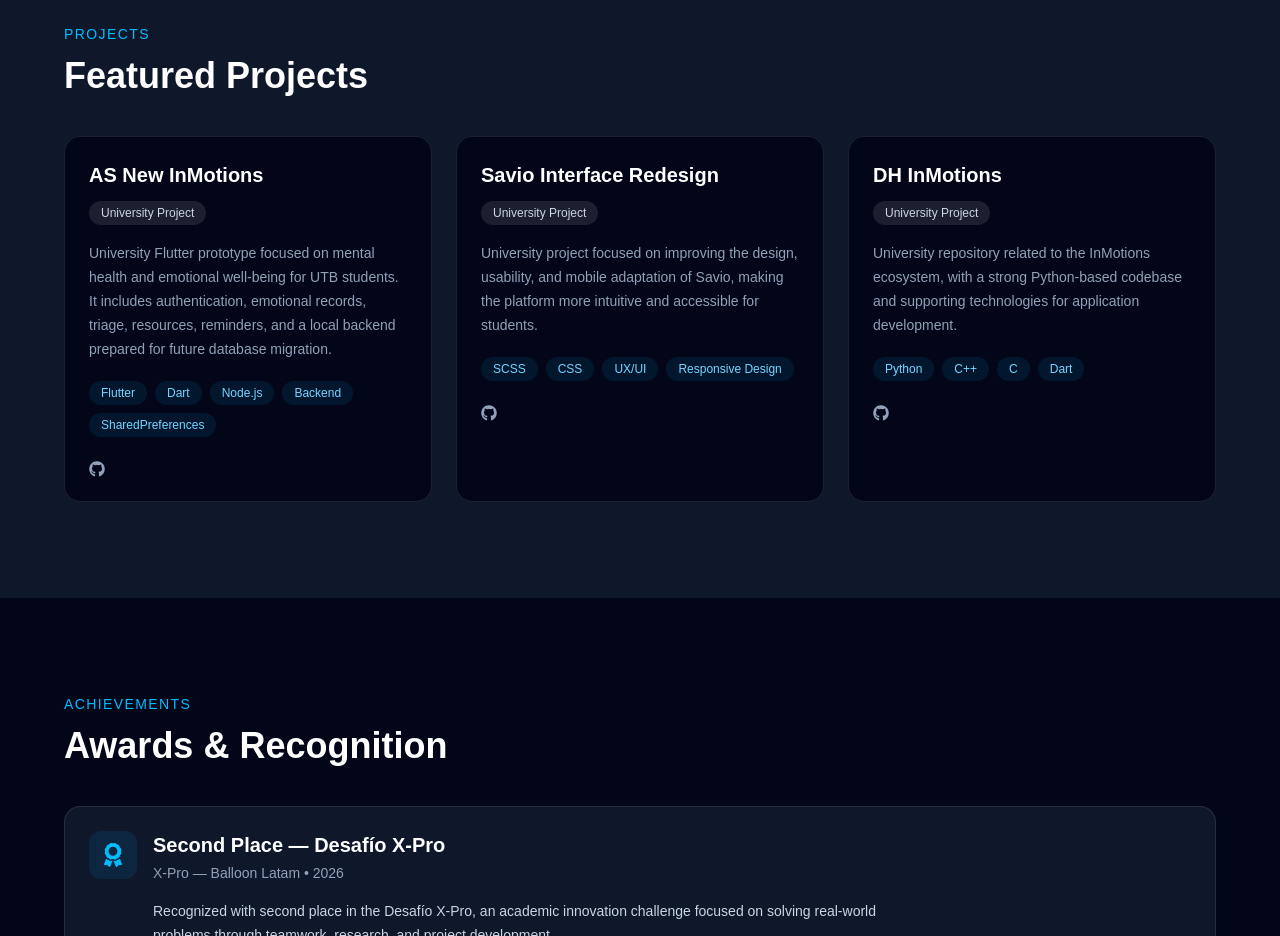
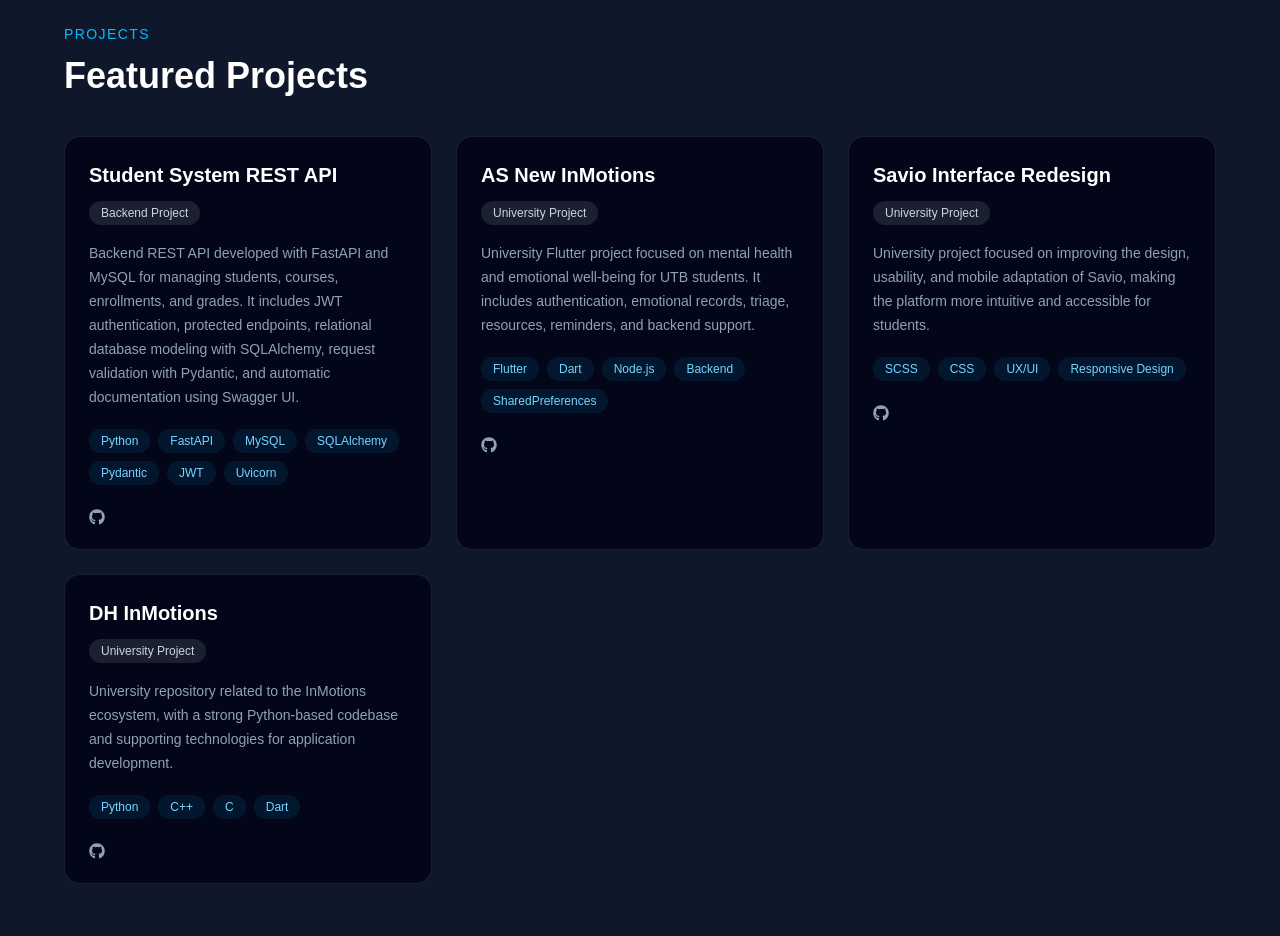
Before and after one commit to Santlas09/Portfolio, a Next.js app: page / in a window 1280 px wide. Shown: the part 1840-2776 px from the top of the page. Built offline with nearby package versions, Linux system fonts and the light colour scheme.

Commit message:
Add student system REST API project

```diff
--- a/src/data/projects.ts
+++ b/src/data/projects.ts
@@ -1,11 +1,28 @@
 export const projects = [
+  {
+    title: "Student System REST API",
+    description:
+      "Backend REST API developed with FastAPI and MySQL for managing students, courses, enrollments, and grades. It includes JWT authentication, protected endpoints, relational database modeling with SQLAlchemy, request validation with Pydantic, and automatic documentation using Swagger UI.",
+    tech: [
+      "Python",
+      "FastAPI",
+      "MySQL",
+      "SQLAlchemy",
+      "Pydantic",
+      "JWT",
+      "Uvicorn",
+    ],
+    github: "https://github.com/Santlas09/Student-system-api",
+    demo: "",
+    type: "Backend Project",
+  },
   {
     title: "AS New InMotions",
     description:
-      "University Flutter prototype focused on mental health and emotional well-being for UTB students. It includes authentication, emotional records, triage, resources, reminders, and a local backend prepared for future database migration.",
+      "University Flutter project focused on mental health and emotional well-being for UTB students. It includes authentication, emotional records, triage, resources, reminders, and backend support.",
     tech: ["Flutter", "Dart", "Node.js", "Backend", "SharedPreferences"],
     github: "https://github.com/ISCOUTB/AS_New_InMotions",
-    demo: "#",
+    demo: "",
     type: "University Project",
   },
   {
@@ -14,7 +31,7 @@ export const projects = [
       "University project focused on improving the design, usability, and mobile adaptation of Savio, making the platform more intuitive and accessible for students.",
     tech: ["SCSS", "CSS", "UX/UI", "Responsive Design"],
     github: "https://github.com/ISCOUTB/AS-clasesSAVIO",
-    demo: "#",
+    demo: "",
     type: "University Project",
   },
   {
@@ -23,7 +40,7 @@ export const projects = [
       "University repository related to the InMotions ecosystem, with a strong Python-based codebase and supporting technologies for application development.",
     tech: ["Python", "C++", "C", "Dart"],
     github: "https://github.com/ISCOUTB/DH-InMotions",
-    demo: "#",
+    demo: "",
     type: "University Project",
   },
 ];
--- a/src/sections/Projects.tsx
+++ b/src/sections/Projects.tsx
@@ -39,7 +39,9 @@ export function Projects() {
                 ))}
               </div>
 
+              {(project.github || project.demo) && (
                 <div className="mt-6 flex gap-4 text-slate-400">
+                  {project.github && (
                     <a
                       href={project.github}
                       target="_blank"
@@ -48,8 +50,9 @@ export function Projects() {
                     >
                       <FaGithub className="transition hover:text-white" />
                     </a>
+                  )}
 
-                {project.demo !== "#" && (
+                  {project.demo && (
                     <a
                       href={project.demo}
                       target="_blank"
@@ -60,6 +63,7 @@ export function Projects() {
                     </a>
                   )}
                 </div>
+              )}
             </article>
           ))}
         </div>
```
Lines whose indentation alone changed are shown as unchanged.
